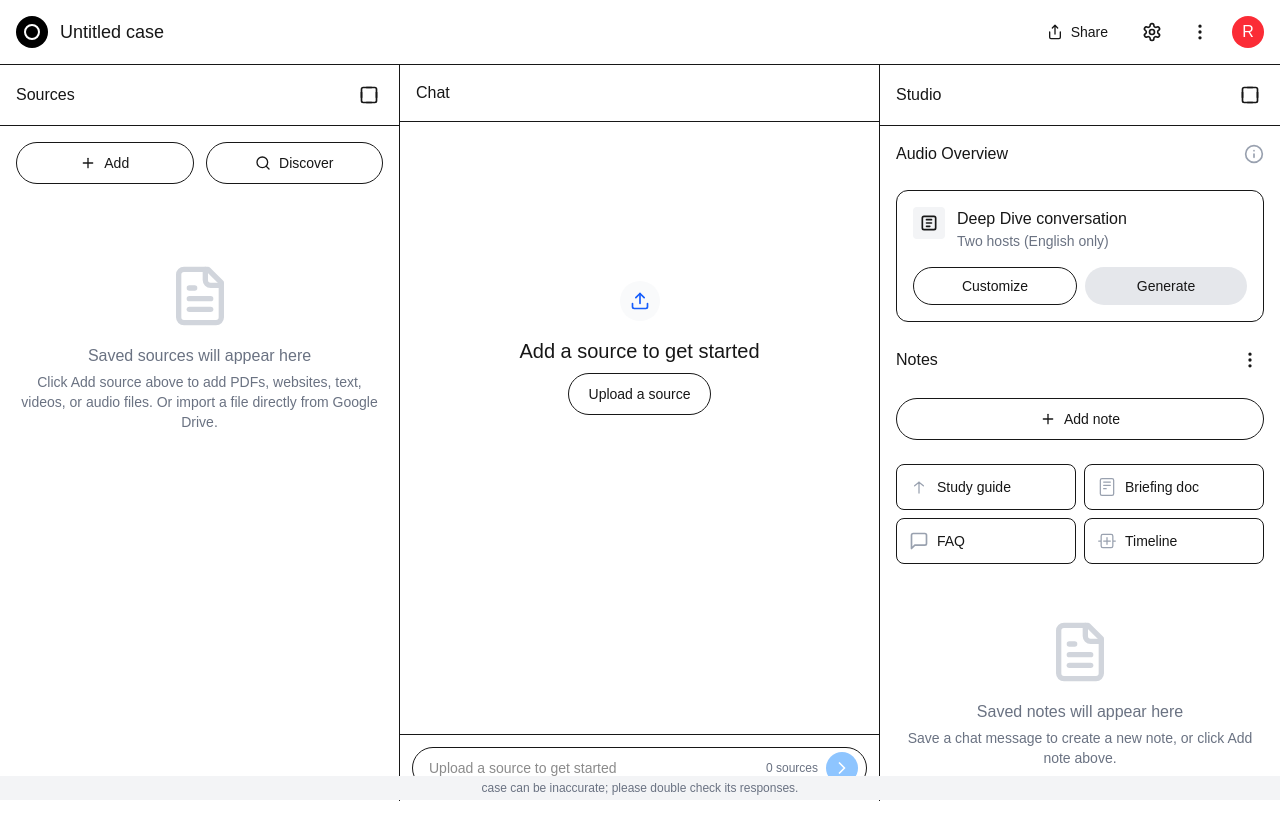
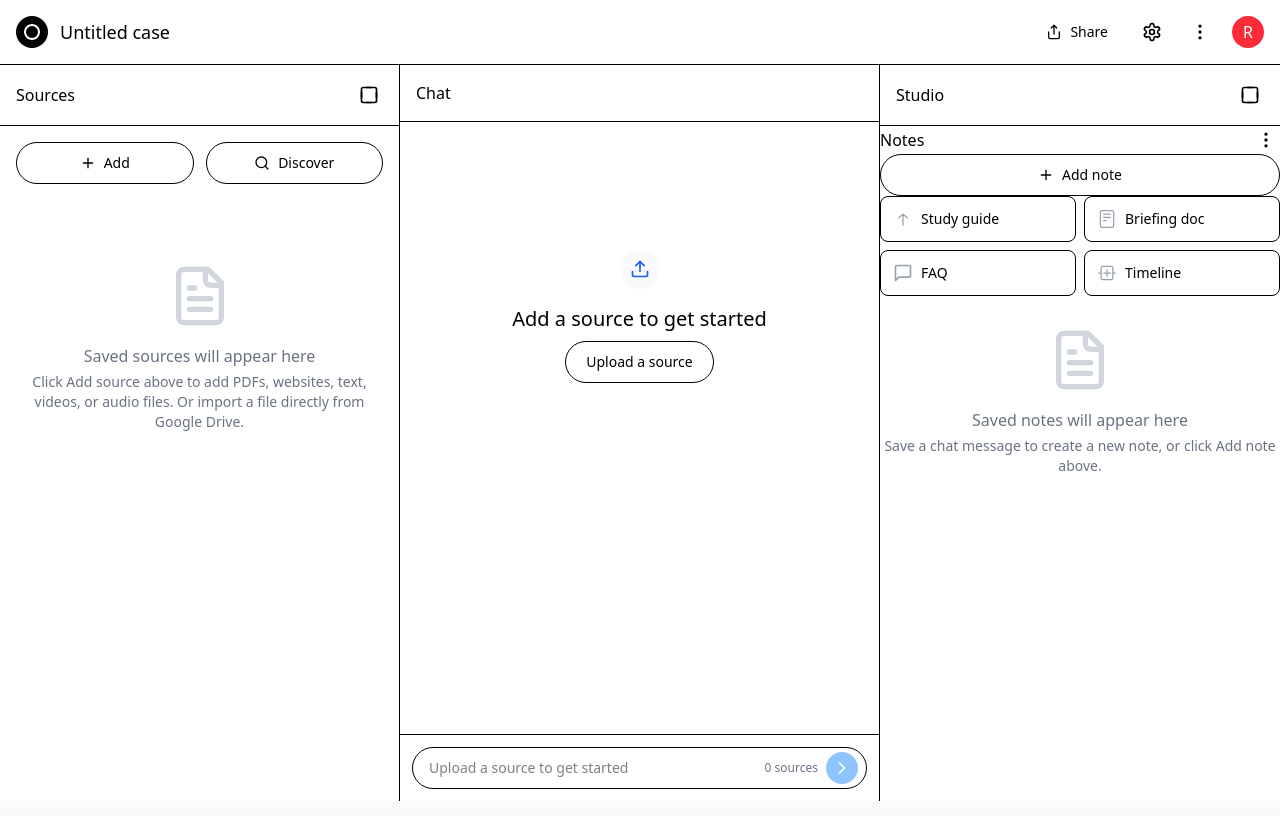
Before and after one commit to Lawyer-Up/lawyer-up-frontend, a Next.js app: page /workspace in a window 1280 px wide. Built offline with nearby package versions, Linux system fonts and the light colour scheme.

Commit message:
aserdGFH

```diff
--- a/app/globals.css
+++ b/app/globals.css
@@ -1,8 +1,11 @@
 @import "tailwindcss";
 
 :root {
-  --background: #ffffff;
-  --foreground: #171717;
+  --background: #f8fafc;
+  --foreground: #000000;
+  --primary: #3b82f6;
+  --secondary: #64748b;
+  --accent: #6366f1;
 }
 
 @theme inline {
@@ -14,13 +17,16 @@
 
 @media (prefers-color-scheme: dark) {
   :root {
-    --background: #0a0a0a;
-    --foreground: #ededed;
+    --background: #0f172a;
+    --foreground: #000000;
+    --primary: #60a5fa;
+    --secondary: #94a3b8;
+    --accent: #818cf8;
   }
 }
 
 body {
   background: var(--background);
   color: var(--foreground);
-  font-family: Arial, Helvetica, sans-serif;
+  font-family: var(--font-sans);
 }
--- a/app/workspace/page.js
+++ b/app/workspace/page.js
@@ -9,7 +9,7 @@ import {
   FileText,
   MessageSquare,
   ChevronRight,
-  } from "lucide-react"
+} from "lucide-react";
 
 export default function NotebookApp() {
   return (
@@ -82,8 +82,8 @@ import {
               </div>
               <p className="font-medium mb-1">Saved sources will appear here</p>
               <p className="text-sm">
-                  Click Add source above to add PDFs, websites, text, videos, or audio files. Or import a file directly
-                  from Google Drive.
+                Click Add source above to add PDFs, websites, text, videos, or
+                audio files. Or import a file directly from Google Drive.
               </p>
             </div>
           </div>
@@ -95,12 +95,14 @@ import {
             <h2 className="font-medium">Chat</h2>
           </div>
 
-            <div className="flex-1 flex flex-col items-center justify-center p-4">
+          <div className="flex-1 flex flex-col items-center justify-center p-4 mb-16">
             <div className="flex flex-col items-center justify-center max-w-md text-center">
               <div className="w-10 h-10 bg-gray-50 rounded-full flex items-center justify-center mb-4">
                 <Upload className="w-5 h-5 text-blue-600" />
               </div>
-                <h3 className="text-xl font-medium mb-2">Add a source to get started</h3>
+              <h3 className="text-xl font-medium mb-2">
+                Add a source to get started
+              </h3>
               <button className="px-5 py-2.5 border rounded-full text-sm font-medium hover:bg-gray-50 mb-40">
                 Upload a source
               </button>
@@ -151,7 +153,7 @@ import {
             </button>
           </div>
 
-            <div className="p-4 space-y-6">
+          {/* <div className="p-4 space-y-6">
               <div className="flex items-center justify-between">
                 <h3 className="font-medium">Audio Overview</h3>
                 <Info className="w-5 h-5 text-gray-400" />
@@ -182,7 +184,8 @@ import {
                   </button>
                 </div>
               </div>
-
+   */}
+          <div>
             <div className="flex items-center justify-between">
               <h3 className="font-medium">Notes</h3>
               <button className="p-1 hover:bg-gray-100 rounded">
@@ -263,15 +266,18 @@ import {
                 <FileText className="w-full h-full" />
               </div>
               <p className="font-medium mb-1">Saved notes will appear here</p>
-                <p className="text-sm">Save a chat message to create a new note, or click Add note above.</p>
+              <p className="text-sm">
+                Save a chat message to create a new note, or click Add note
+                above.
+              </p>
             </div>
           </div>
         </div>
       </div>
 
-        <div className="absolute bottom-0 left-0 right-0 text-center py-1 text-xs text-gray-500 bg-gray-100">
+      {/* <div className="absolute bottom-0 left-0 right-0 text-center py-1 text-xs text-gray-500 bg-gray-100">
         case can be inaccurate; please double check its responses.
+      </div> */}
     </div>
-      </div>
-    )
+  );
 }
```
Lines whose indentation alone changed are shown as unchanged.
